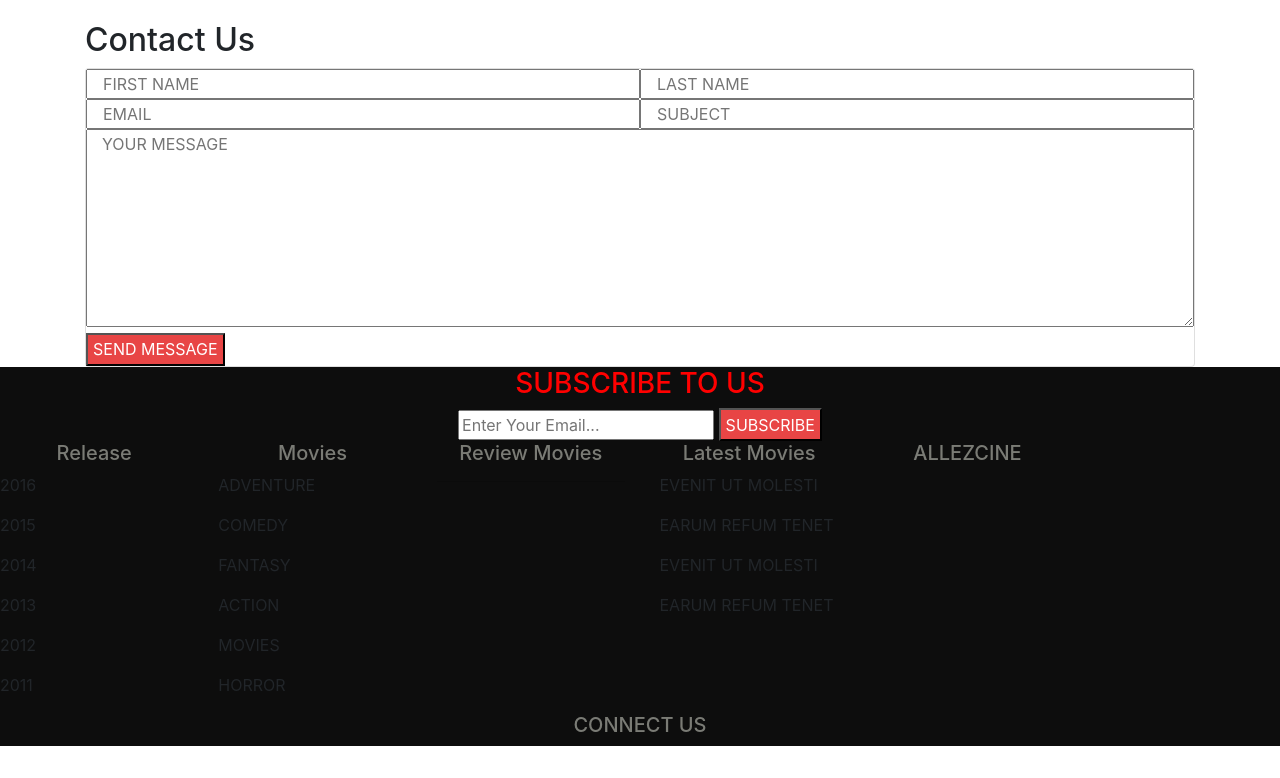
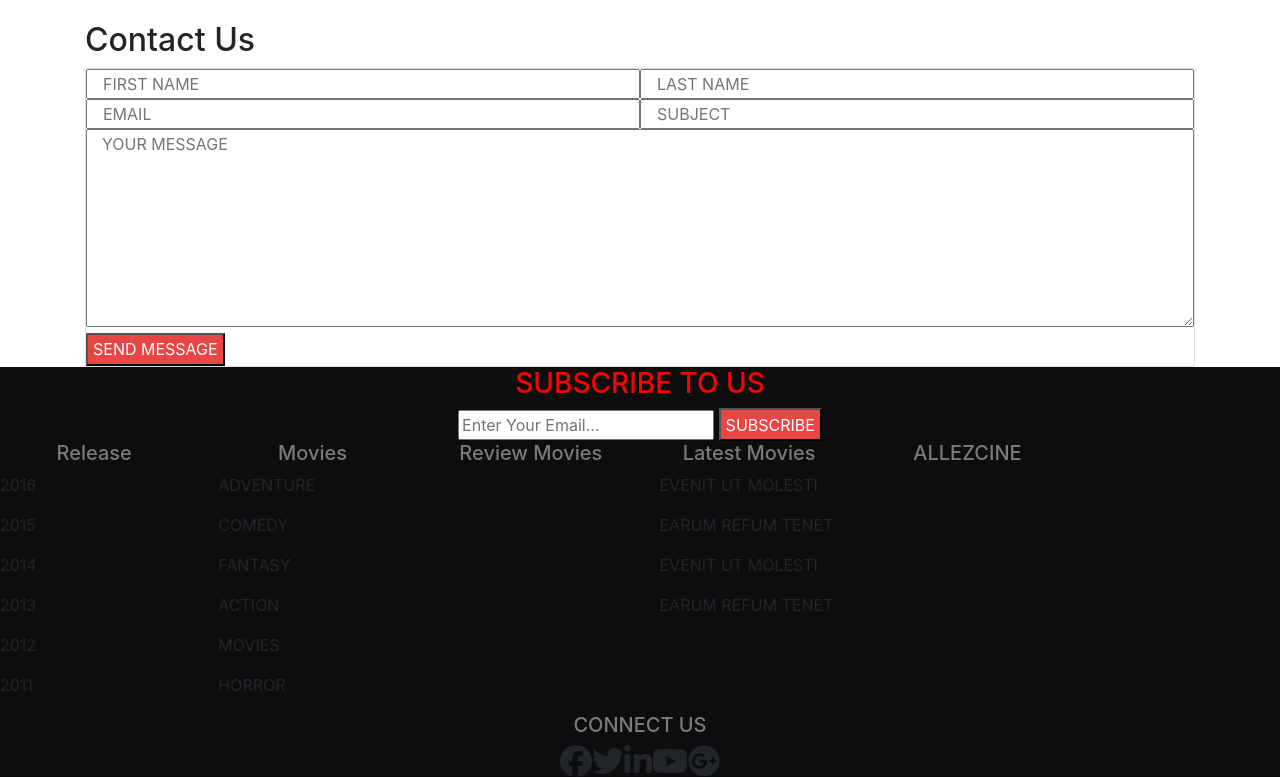
Before and after one commit to Thomatang/Allez-Cine, a plain HTML site: page mainPage/index.html in a window 1280 px wide. Shown: the part 2888-3666 px from the top of the page. Before the commit the page ends 3634 px from the top, so only its background shows below. Drawn offline with nearby package versions, Linux system fonts and the light colour scheme.

Commit message:
wip endofday

```diff
--- a/mainPage/index.html
+++ b/mainPage/index.html
@@ -456,9 +456,13 @@
         <h5 class="footertitles">CONNECT US</h5>
       </div>
     </div>
-    <div class="row">
-      <div class="col-sm">
-        <!-- Insert Social buttons here -->
+    <div class="row centraltext">
+      <div class="col-sm-4 socialicons centraltext">
+          <i class="fa fa-facebook-official fa-2x" aria-hidden="true"></i>
+          <i class="fa fa-twitter fa-2x" aria-hidden="true"></i>
+          <i class="fa fa-linkedin fa-2x" aria-hidden="true"></i>
+          <i class="fa fa-youtube fa-2x" aria-hidden="true"></i>
+          <i class="fa fa-google-plus-official fa-2x" aria-hidden="true"></i>
       </div>
     </div>
   </footer>
```
